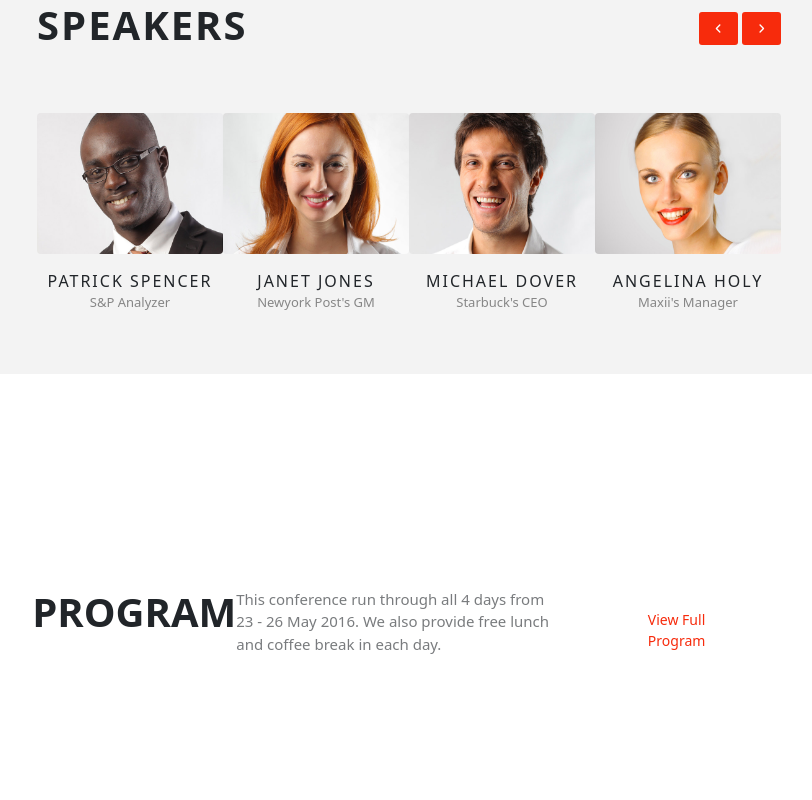
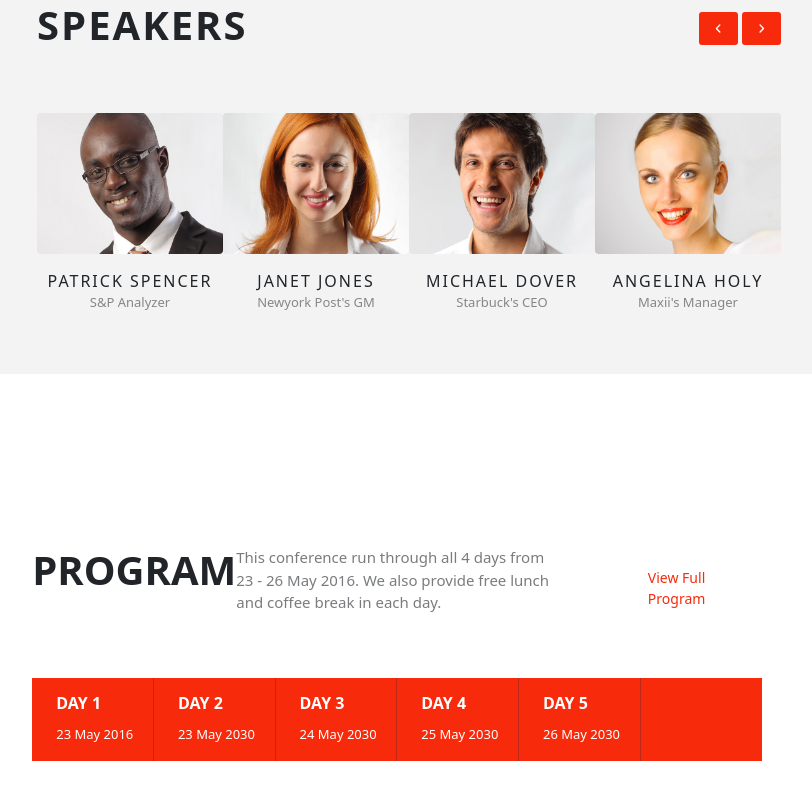
Before and after one commit to Rossiitaa/proj-html-vuejs, a Vue app: page / in a window 1280 px wide. Shown: the part 1674-2474 px from the top of the page, without its empty margins (231-1043 px from the left). Built offline with nearby package versions, Linux system fonts and the light colour scheme.

Commit message:
created the v-for for the 5 days of the program

```diff
--- a/src/components/Main.vue
+++ b/src/components/Main.vue
@@ -99,7 +99,28 @@
                         </span>
                     </div>
 
+                    <div id="program-bottom" class="d-flex flex-column text-start">
 
+                        <div class="d-flex">
+                            <div class="single-day p-3"
+                            v-for="(day, index) in days" :key="index">
+                                <ul class="ms-2 my-0 p-0">
+                                    <li>
+                                        <a href="#">
+                                            <h6 class="fw-bolder">
+                                                {{ day.nDay }}
+                                            </h6>
+                                            <span>
+                                                {{ day.date }}
+                                            </span>
+                                        </a>
+                                    </li>
+                                </ul>
+                            </div>
+                        </div>
+
+
+                    </div>
                 </div>
             </div>
         </div>
@@ -185,7 +206,32 @@ data() {
                 job: "Maxii's Manager"
             },
         ],
-
+        days: [
+            {
+                nDay: "DAY 1",
+                date: "23 May 2016"
+            },
+            {
+                nDay: "DAY 2",
+                date: "23 May 2030"
+            },
+            {
+                nDay: "DAY 3",
+                date: "24 May 2030"
+            },
+            {
+                nDay: "DAY 4",
+                date: "25 May 2030"
+            },
+            {
+                nDay: "DAY 5",
+                date: "26 May 2030"
+            },
+            {
+                nDay: "",
+                date: ""
+            },
+        ],
         }
     }
 }
@@ -333,7 +379,32 @@ data() {
                 color: #f72b0c;
             }
         }
+        #program-bottom {
+            background: #f72b0c;
+            .single-day {
+                width: 30%;
+                border-right: 1px solid #be281a;
 
+                &:last-child {
+                    border: 0;
+                }
+                &:hover {
+                    background: #be281a;
+                }
+
+                li {
+                    list-style-type: none;
+                    a {
+                        text-decoration: none;
+                        color: #fff;
+                        span {
+                            font-size: 13px;
+                        }
+                    }
+                }
+            }
+
+        }
 
     }
 }
```
